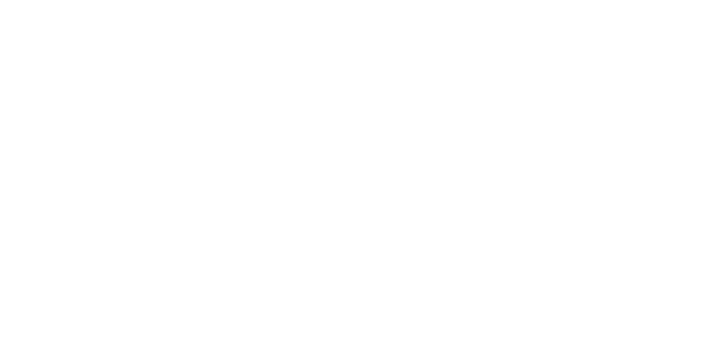
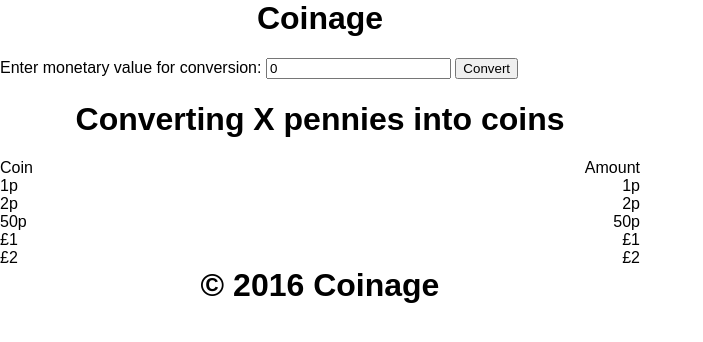
Before and after one commit to jaredstander/kenzan_practical, a plain HTML site: page index.html in a window 1280 px wide. Shown: the whole page, without its empty margins (0-703 px from the left). Drawn offline with Linux system fonts and the light colour scheme.

Commit message:
Built out form, added basic styles

```diff
--- /dev/null
+++ b/css/style.css
@@ -0,0 +1,6 @@
+body {font-family:sans-serif; padding:0; margin:0;}
+#container {width:50%;}
+h1 {text-align:center;}
+#left-col {float:left;}
+#right-col {float:right; text-align:right;}
+#footer {clear:both;}
--- a/index.html
+++ b/index.html
@@ -1,3 +1,21 @@
 <html>
-
+  <head>
+    <meta charset="UTF-8">
+    <meta name="author" content="Jared Stander">
+    <link rel="stylesheet" type="text/css" href="css/style.css">
+  </head>
+  <body>
+    <div id="container">
+      <form>
+        <h1>Coinage</h1>
+        <p>Enter monetary value for conversion: <input type="text" name="coins" value="0" /> <button>Convert</button></p>
+        <h1>Converting X pennies into coins</h1>
+        <div id="output">
+          <div id="left-col"><span class="col-heading">Coin</span><br>1p<br>2p<br>50p<br>&pound;1<br>&pound;2</div>
+          <div id="right-col"><span class="col-heading">Amount</span><br>1p<br>2p<br>50p<br>&pound;1<br>&pound;2</div>
+        </div>
+        <h1 id="footer">&copy; 2016 Coinage</h1>
+      </form>
+    </div>
+  </body>
 </html>
```
